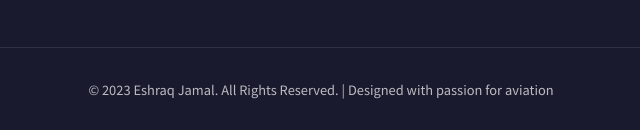
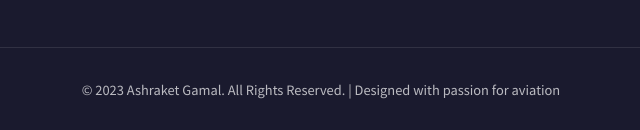
Before and after one commit to moo-galaxy/Ashraket_Gamal, a plain HTML site: page index.html in a window 1280 px wide. Shown: the part 4990-5120 px from the top of the page, 319-959 px from the left. Drawn offline with Linux system fonts and the light colour scheme.

Commit message:
Update copyright name in footer

```diff
--- a/index.html
+++ b/index.html
@@ -1083,7 +1083,7 @@
             </div>
 
             <div class="copyright">
-                &copy; 2023 Eshraq Jamal. All Rights Reserved. | Designed with passion for aviation
+                &copy; 2023 Ashraket Gamal. All Rights Reserved. | Designed with passion for aviation
             </div>
         </div>
     </footer>
```
